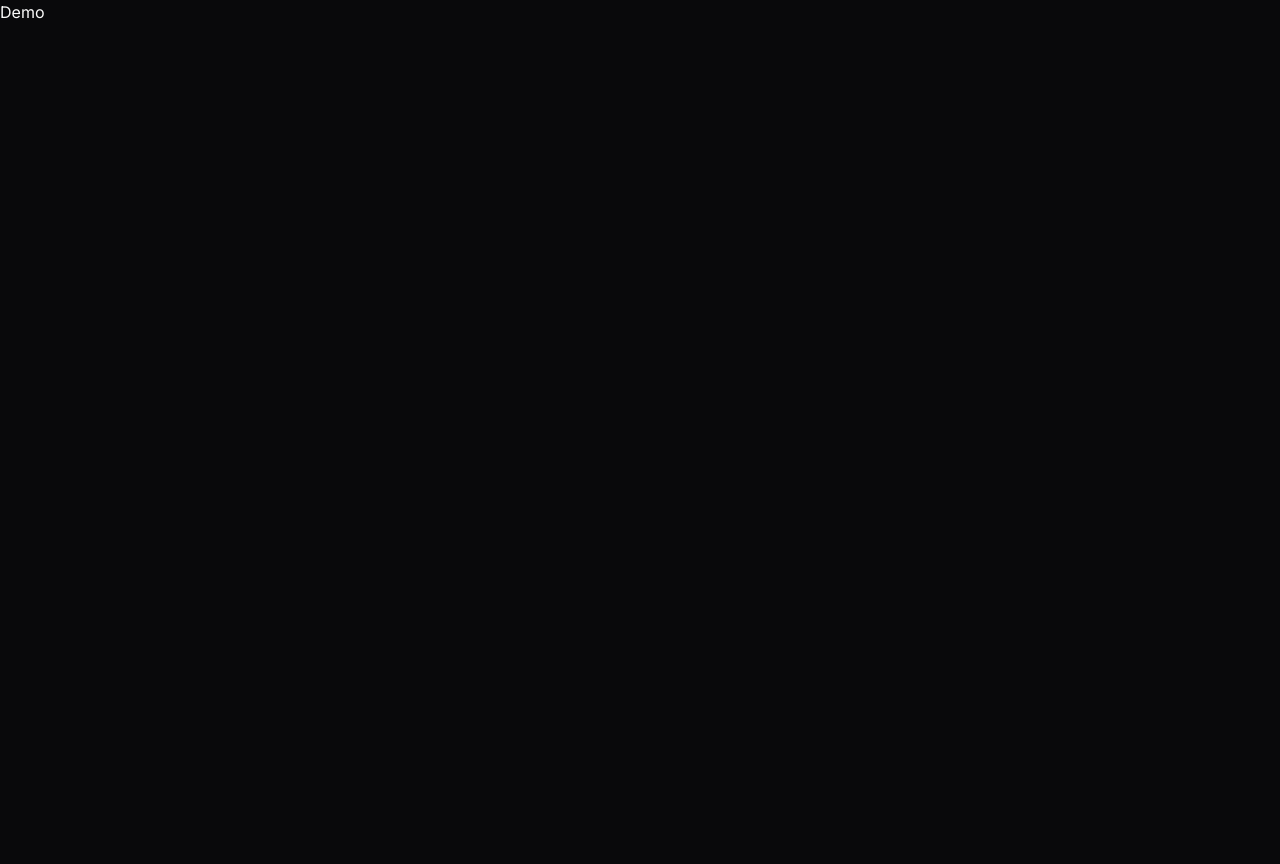
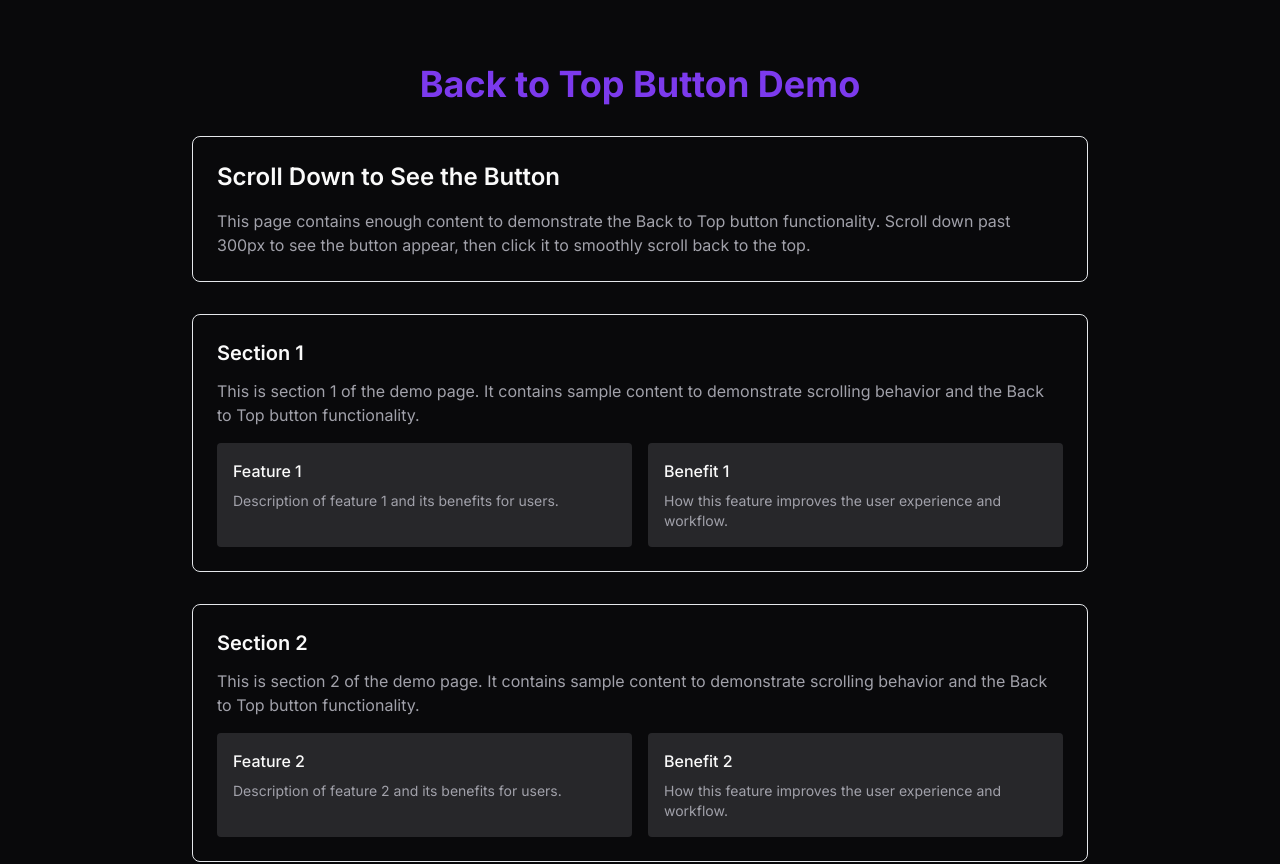
Before and after one commit to IntegerAlex/fingerprint-oss, a Next.js app in the folder fingerprint-oss-demo/: page /demo in a window 1280 px wide. Shown: the top 864 px of the page. Before the commit the page ends 800 px from the top, so only its background shows below. Built offline with nearby package versions, Linux system fonts and the light colour scheme.

Commit message:
feat: Implement Back to Top button (#66)

```diff
--- a/fingerprint-oss-demo/app/demo/page.tsx
+++ b/fingerprint-oss-demo/app/demo/page.tsx
@@ -1,10 +1,67 @@
+"use client";
+
+import BackToTop from "@/components/back-to-top";
+
 /**
- * Minimal stateless page component that renders the demo UI.
+ * Demo page that showcases the Back to Top button functionality.
+ * Contains enough content to demonstrate scrolling and the button's behavior.
  *
- * Renders a single <div> containing the text "Demo". Exported as the default component for the /demo route.
- *
- * @returns The JSX element for the demo page.
+ * @returns The demo page React element.
  */
 export default function Demo() {
-  return <div>Demo</div>;
+  return (
+    <div className="min-h-screen bg-background text-foreground">
+      <div className="container mx-auto px-4 py-16">
+        <h1 className="text-4xl font-bold text-primary mb-8 text-center">
+          Back to Top Button Demo
+        </h1>
+
+        <div className="max-w-4xl mx-auto space-y-8">
+          <section className="bg-card p-6 rounded-lg border">
+            <h2 className="text-2xl font-semibold mb-4">Scroll Down to See the Button</h2>
+            <p className="text-muted-foreground">
+              This page contains enough content to demonstrate the Back to Top button functionality.
+              Scroll down past 300px to see the button appear, then click it to smoothly scroll back to the top.
+            </p>
+          </section>
+
+          {/* Generate content sections to enable scrolling */}
+          {Array.from({ length: 20 }, (_, i) => (
+            <section key={i} className="bg-card p-6 rounded-lg border">
+              <h3 className="text-xl font-semibold mb-3">Section {i + 1}</h3>
+              <p className="text-muted-foreground mb-4">
+                This is section {i + 1} of the demo page. It contains sample content to demonstrate
+                scrolling behavior and the Back to Top button functionality.
+              </p>
+              <div className="grid grid-cols-1 md:grid-cols-2 gap-4">
+                <div className="bg-muted p-4 rounded">
+                  <h4 className="font-medium mb-2">Feature {i + 1}</h4>
+                  <p className="text-sm text-muted-foreground">
+                    Description of feature {i + 1} and its benefits for users.
+                  </p>
+                </div>
+                <div className="bg-muted p-4 rounded">
+                  <h4 className="font-medium mb-2">Benefit {i + 1}</h4>
+                  <p className="text-sm text-muted-foreground">
+                    How this feature improves the user experience and workflow.
+                  </p>
+                </div>
+              </div>
+            </section>
+          ))}
+
+          <section className="bg-primary/10 p-6 rounded-lg border border-primary/20">
+            <h2 className="text-2xl font-semibold mb-4 text-primary">You've Reached the Bottom!</h2>
+            <p className="text-muted-foreground">
+              Congratulations! You've scrolled through all the content. Now you should see the
+              Back to Top button in the bottom-right corner. Click it to smoothly return to the top of the page.
+            </p>
+          </section>
+        </div>
+      </div>
+
+      {/* The Back to Top button will be visible after scrolling 300px */}
+      <BackToTop />
+    </div>
+  );
 }
--- a/fingerprint-oss-demo/app/layout.tsx
+++ b/fingerprint-oss-demo/app/layout.tsx
@@ -1,6 +1,7 @@
 import type { Metadata, Viewport } from "next";
 import { Inter } from "next/font/google";
 import "./globals.css";
+import BackToTop from "@/components/back-to-top";
 
 const inter = Inter({ subsets: ["latin"] });
 
@@ -200,6 +201,7 @@ export default function RootLayout({
         className={`bg-background text-foreground font-sans antialiased ${inter.className}`}
       >
         {children}
+        <BackToTop />
       </body>
     </html>
   );
--- a/fingerprint-oss-demo/app/page.tsx
+++ b/fingerprint-oss-demo/app/page.tsx
@@ -7,6 +7,7 @@ import Navbar from "@/components/navbar";
 import Footer from "@/components/footer";
 import FingerprintDisplay from "@/components/fingerprint-display";
 import InstallationGuide from "@/components/installation-guide";
+import BackToTop from "@/components/back-to-top";
 
 /**
  * Client-side React page that displays a Fingerprint OSS demo.
@@ -261,6 +262,7 @@ export default function Home() {
         <InstallationGuide />
       </main>
       <Footer />
+      <BackToTop />
     </div>
   );
 }
--- /dev/null
+++ b/fingerprint-oss-demo/components/back-to-top.tsx
@@ -0,0 +1,60 @@
+"use client";
+
+import { useState, useEffect } from "react";
+import { ChevronUp } from "lucide-react";
+import { Button } from "@/components/ui/button";
+import { cn } from "@/lib/utils";
+
+interface BackToTopProps {
+  className?: string;
+}
+
+export default function BackToTop({ className }: BackToTopProps) {
+  const [isVisible, setIsVisible] = useState(false);
+
+  useEffect(() => {
+    const toggleVisibility = () => {
+      // Show button after scrolling 300px
+      if (window.scrollY > 300) {
+        setIsVisible(true);
+      } else {
+        setIsVisible(false);
+      }
+    };
+
+    window.addEventListener("scroll", toggleVisibility);
+
+    // Cleanup
+    return () => window.removeEventListener("scroll", toggleVisibility);
+  }, []);
+
+  const scrollToTop = () => {
+    window.scrollTo({
+      top: 0,
+      behavior: "smooth",
+    });
+  };
+
+  return (
+    <Button
+      onClick={scrollToTop}
+      variant="default"
+      size="icon"
+      className={cn(
+        "fixed bottom-6 right-6 z-50 rounded-full shadow-lg transition-all duration-300 ease-in-out",
+        "hover:scale-110 focus:scale-110 active:scale-95",
+        "bg-primary text-primary-foreground hover:bg-primary/90",
+        "border-2 border-primary/20 hover:border-primary/40",
+        "backdrop-blur-sm bg-primary/95",
+        isVisible
+          ? "opacity-100 translate-y-0 pointer-events-auto"
+          : "opacity-0 translate-y-4 pointer-events-none",
+        className
+      )}
+      aria-label="Back to top"
+      title="Back to top"
+    >
+      <ChevronUp className="h-5 w-5" />
+    </Button>
+  );
+}
```
Also changed, not shown: 2 other files (tests, documents, lock files or other folders).
